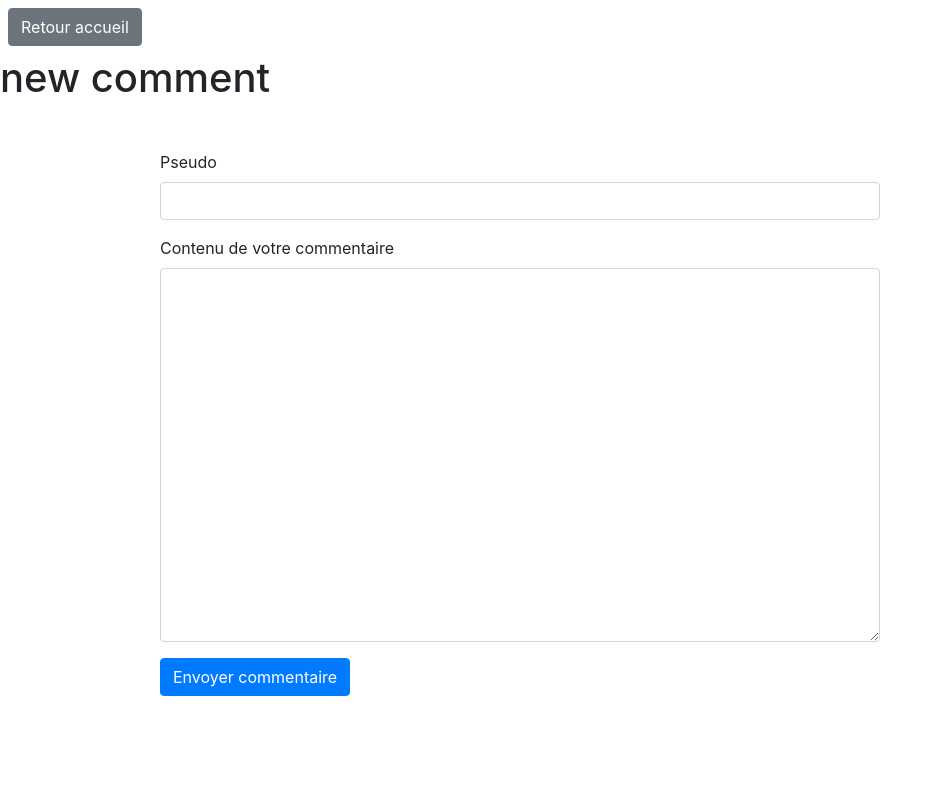
After one commit to Payhache/MVC, a PHP site: page /MVC/view/addComment_view.php in a window 1280 px wide. The commit adds this page. Shown: the whole page, without its empty margins (0-941 px from the left). Run offline with PHP 8.4, Linux system fonts and the light colour scheme.

Commit message:
add comment feature on going

```diff
--- /dev/null
+++ b/MVC/view/addComment_view.php
@@ -0,0 +1,20 @@
+<html>
+    <head>
+        <?php require_once('parts\meta.html'); ?>
+    </head>
+    <body>
+        <a class="btn btn-secondary m-2" href="index.php"> Retour accueil</a>
+        <h1>new comment</h1>
+        <form class="w-75 m-auto" action="index.php?controller=comment&action=postComment" method="post">
+            <div class="form-group mt-5">
+                <label for="pseudo">Pseudo</label>
+                <input class="form-control w-75" type="text" name="pseudo">
+            </div>
+            <div class="form-group">
+                <label for="content">Contenu de votre commentaire</label>
+                <textarea class="form-control w-75" rows="15"  name="content"></textarea>
+            </div>
+            <button class="btn btn-primary" type="submit"> Envoyer commentaire</button>
+        </form>
+    </body>
+</html>
--- a/MVC/view/comment_view.php
+++ b/MVC/view/comment_view.php
@@ -1,3 +1,7 @@
+<div class="container">
+    <a class="btn btn-primary mt-5 mb-5"href="index.php?controller=comment&action=writeComment">Poster un nouveau commentaire</a>
+</div>
+
 <div class="container">
     <?php foreach($comments as $comment) { ?>
         <h2> Commentaire rédigé par <?php echo $comment->getPseudo(); ?></h2>
```
Also changed, not shown: MVC/controler/CommentController.php (+12 -0 lines), MVC/model/manager/CommentManager.php (+10 -0 lines), index.php (+13 -7 lines).
